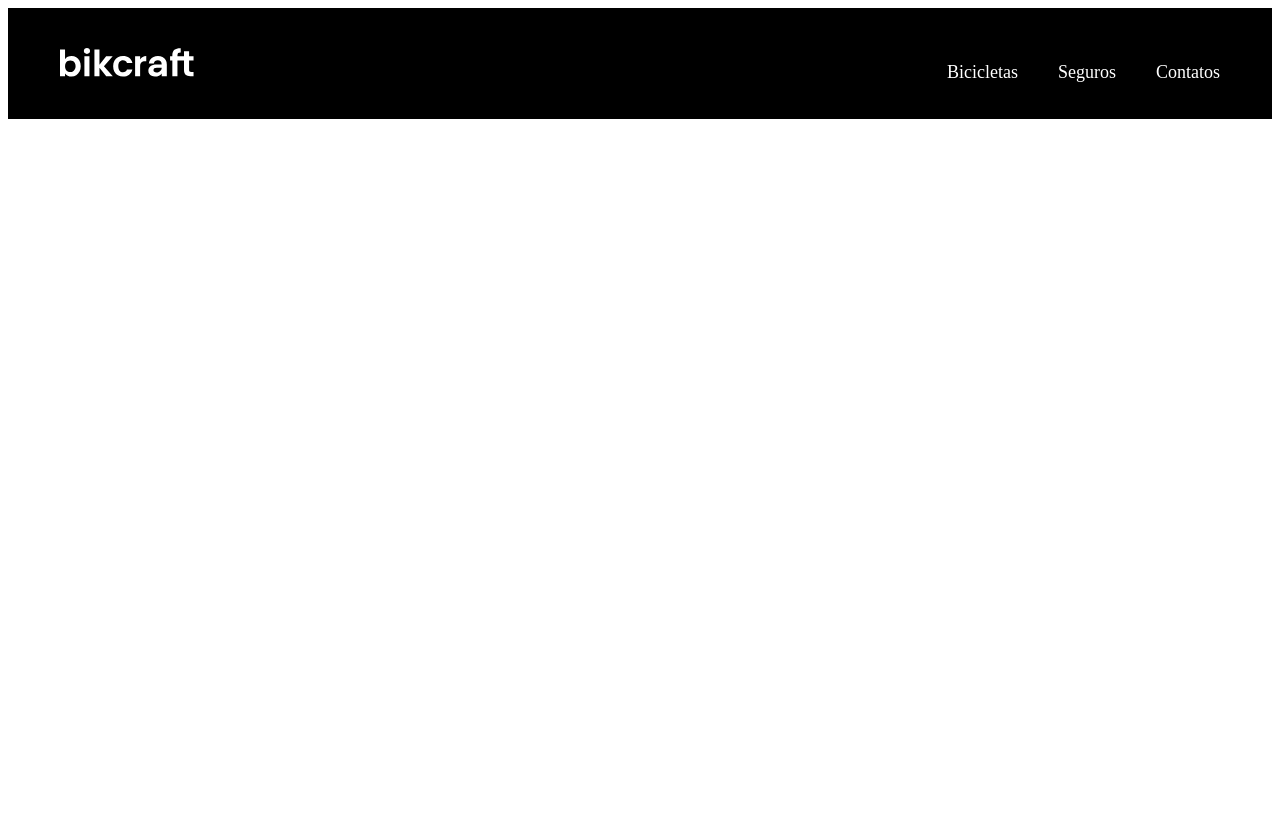
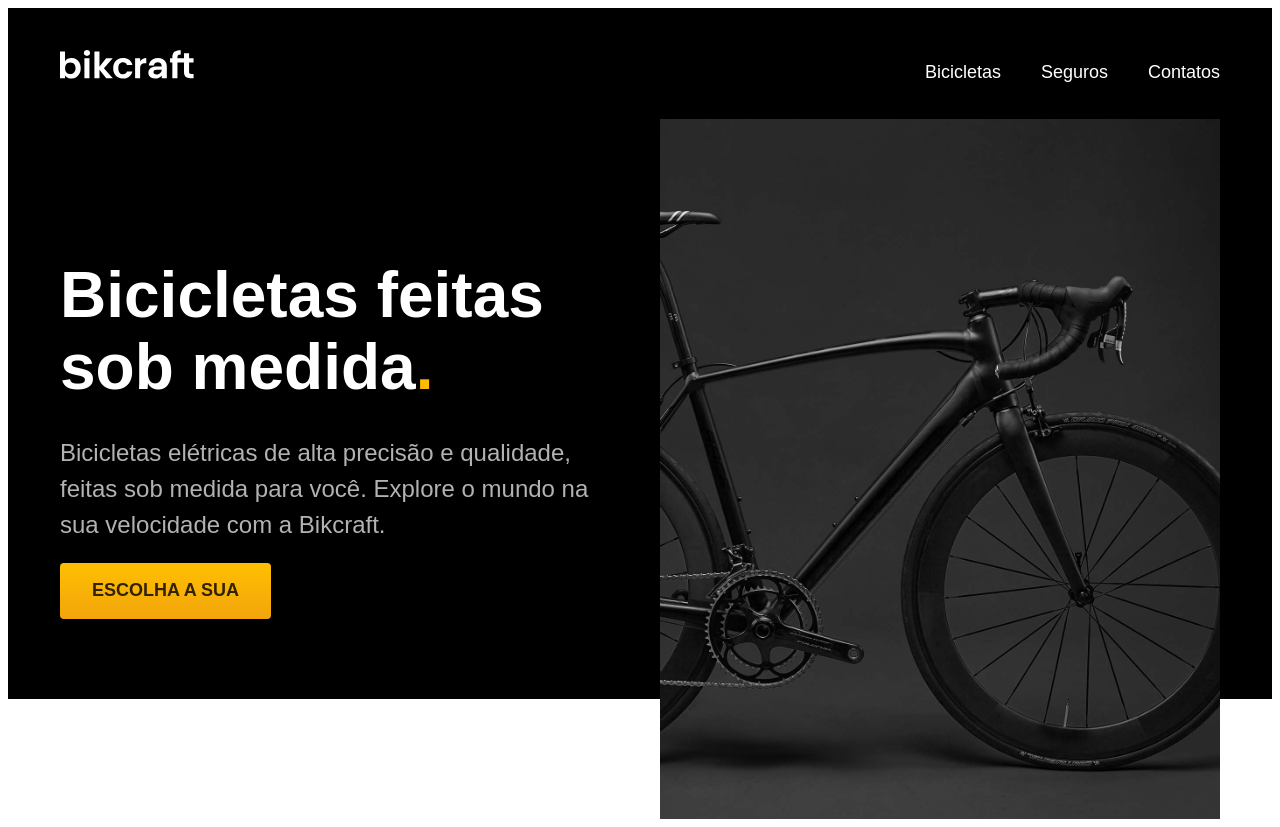
Before and after one commit to alexandrejuniorc/bikcraft-origamid, a plain HTML site: page index.html in a window 1280 px wide. Before the commit the page ends 800 px from the top, so only its background shows below. Drawn offline with Linux system fonts and the light colour scheme.

Commit message:
editando o css

```diff
--- a/css/style.css
+++ b/css/style.css
@@ -1,16 +1,25 @@
-.body{
+.body, a, h1, p {
     margin: 0px;
     font-family: Arial, Helvetica, sans-serif;
 }
 
+h1, ul, p{
+    margin: 0px;
+}
+
 ul{
-    margin: 0px;
     padding: 0px;
     list-style: none;
 }
 
 a{
     text-decoration: none;
+    color: inherit;
+}
+
+img{
+    max-width: 100%;
+    display: block;
 }
 
 .header-bg{
@@ -81,3 +90,66 @@ a{
         font-size: 14px;
     }
 }
+
+.introducao-bg{
+    background: #000;
+    color: #fff;
+    box-shadow: inset 0px -120px;
+}
+
+.introducao{
+    display: grid;
+    grid-template-columns: 1fr 1fr;
+    gap: 0px 40px;
+    box-sizing: border-box;
+    max-width: 1200px;
+    padding-left: 20px;
+    padding-right: 20px;
+    margin-left: auto;
+    margin-right: auto;
+}
+
+.introducao-conteudo {
+    align-self: end;
+    padding-bottom: 200px;
+}
+
+.introducao img{
+    height: 100%;
+    object-fit: cover;
+
+}
+
+.introducao h1{
+    margin-bottom: 32px;
+    font-size: 64px;
+    line-height: 1.125;
+}
+
+.introducao h1 span {
+    color: #ffbb00;
+}
+
+.introducao p {
+    margin-bottom: 20px;
+    font-size: 24px;
+    line-height: 1.5;
+    color: #b2b2b2;
+}
+
+.introducao a {
+    display: inline-block;
+    padding: 16px 32px;
+    background: linear-gradient(180deg, #ffBF00, #f2a50c);
+    border-radius: 4px;
+    box-shadow: 0 1px 2px rgba(0,0,0,.1);
+    text-transform: uppercase;
+    color: #332200;
+    font-size: 18px;
+    line-height: 1.33;
+    font-weight: bold;
+}
+
+.introducao a:hover {
+    background: linear-gradient(#ffb60d, #e59317);
+}
--- a/index.html
+++ b/index.html
@@ -6,11 +6,11 @@
     <meta http-equiv="X-UA-Compatible" content="IE=edge">
     <meta name="viewport" content="width=device-width, initial-scale=1.0">
 
-    <title>Bikcraft - Bicicletas Eletricas</title>
-    <meta name="description" content="Bicicletas eletricas de alta precisao e qualidade,
+    <title>Bikcraft - Bicicletas Elétricas</title>
+    <meta name="description" content="Bicicletas elétricas de alta precisão e qualidade,
     feitas sob medida para o cliente. Explore o mundo na sua velocidade com a Bikcraft">
+    <link rel="stylesheet" href="./css/style.css">
 
-    <link rel="stylesheet" href="./css/style.css">
 </head>
 <body>
     <header class="header-bg">
@@ -27,5 +27,21 @@
     </nav>
     </div>
     </header>
+
+    <main class="introducao-bg">
+        <div class="introducao">
+            <div class="introducao-conteudo">
+            <h1>Bicicletas feitas sob medida<span>.</span></h1>
+            <p>Bicicletas elétricas de alta precisão e qualidade, feitas sob medida para você.
+                Explore o mundo na sua velocidade com a Bikcraft.
+            </p>
+            <a href="./bicicletas.html">Escolha a sua</a>
+            </div>
+                <div>
+            <img src="./img/fotos/introducao.jpg" alt="Bicicleta elétrica preta.">
+                </div>
+        </div>
+    </main>
+
 </body>
 </html>
```
